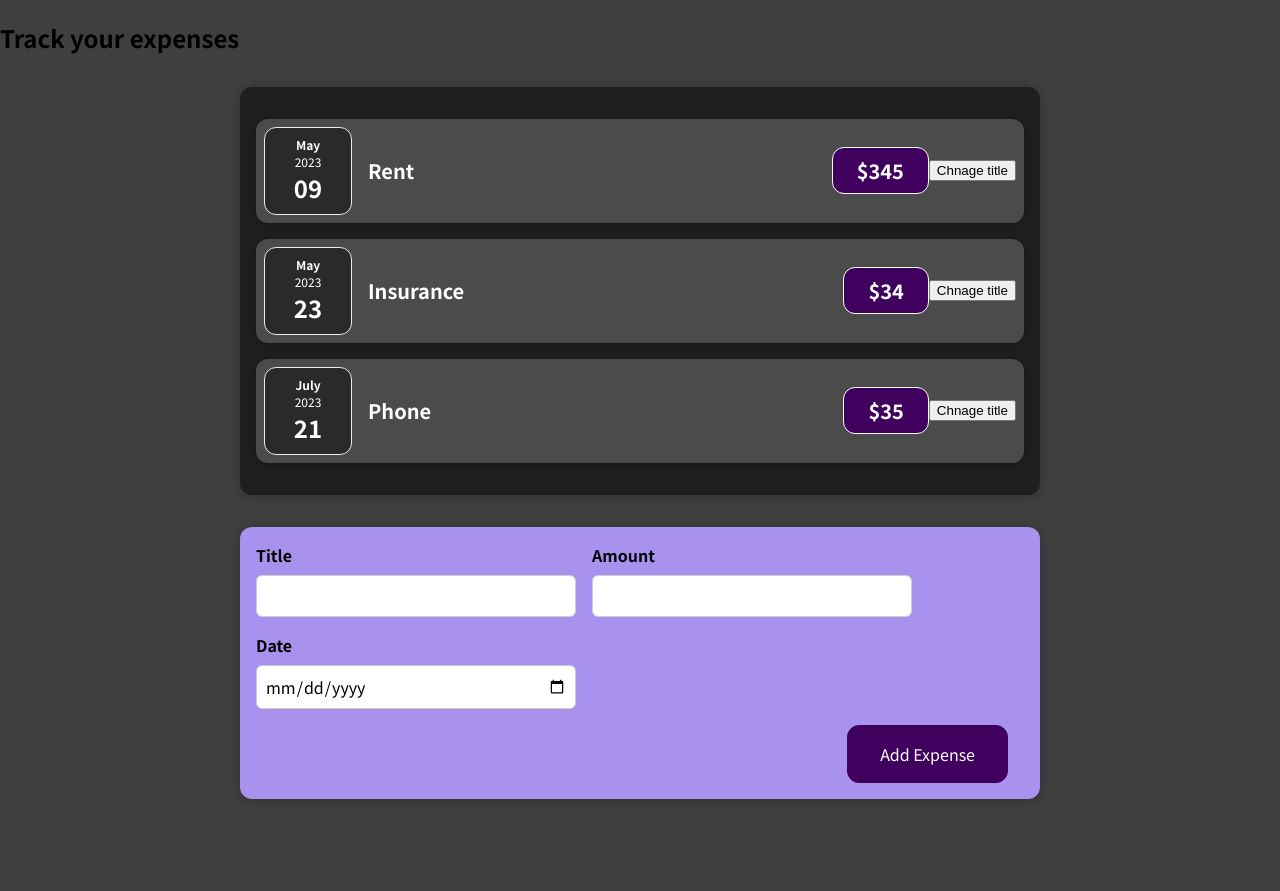
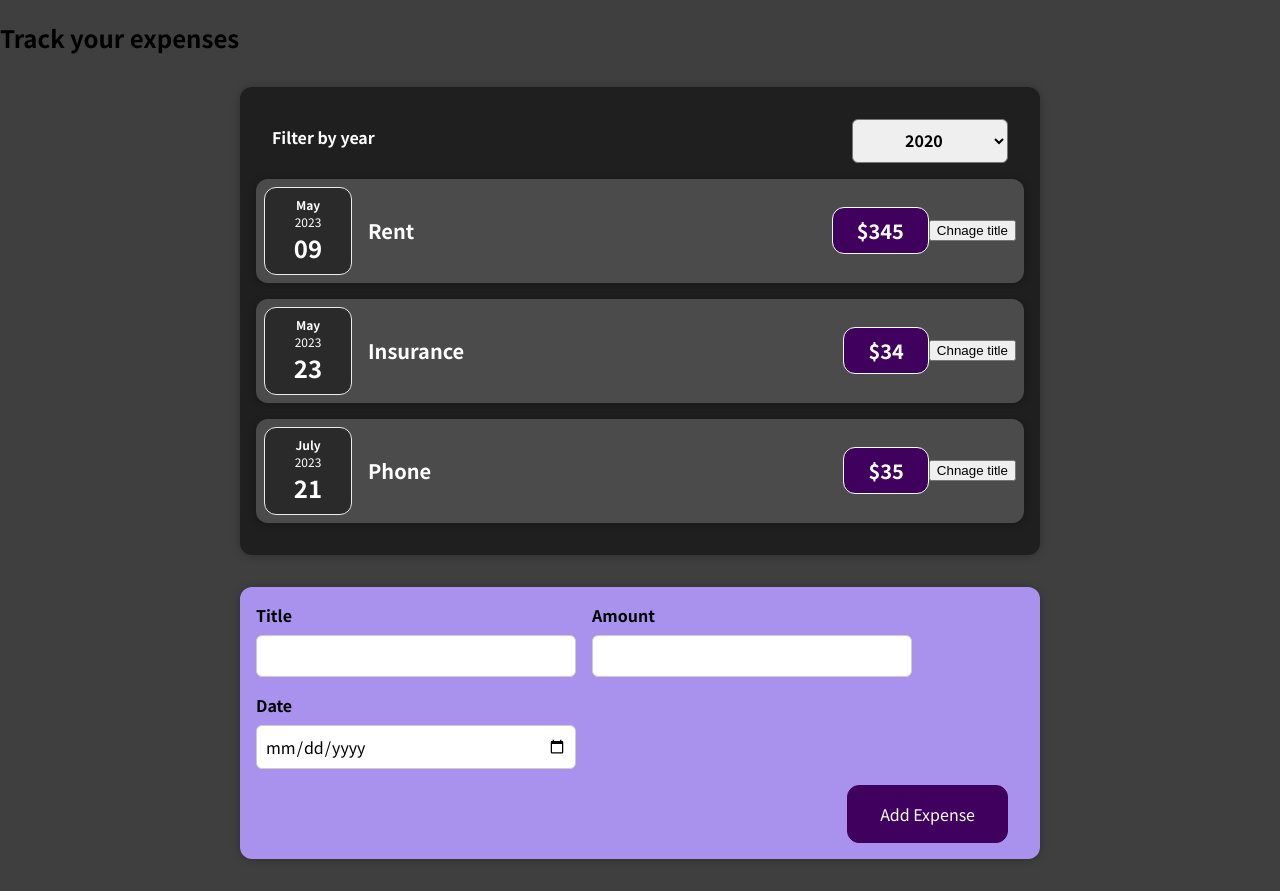
Before and after one commit to erhaneth/react-complete-training, a React (Create React App) app: page / in a window 1280 px wide. Before the commit the page ends 831 px from the top, so only its background shows below. Built offline with nearby package versions, Linux system fonts and the light colour scheme.

Commit message:
add expense filter

```diff
--- a/src/components/expenses/Expenses.js
+++ b/src/components/expenses/Expenses.js
@@ -2,11 +2,22 @@
 import ExpenseItem from "./ExpenseItem";
 import "./Expenses.css";
 import Card from "../UI/Card";
+import ExpenseFilter from "./ExpensesFilter";
+import { useState } from "react";
 
 const Expenses = (props) => {
+  const [filteredYear, setFilteredYear] = useState("2020");
+  const filterChageHandler = (selectedYear) => {
+    setFilteredYear(selectedYear);
+  };
   const expenses = props.expenses;
   return (
+    <div>
       <Card className="expenses">
+        <ExpenseFilter
+          selected={filteredYear}
+          onChangeFilter={filterChageHandler}
+        />
         {expenses.map((expense) => (
           <ExpenseItem
             key={expense.id}
@@ -16,6 +27,7 @@ const Expenses = (props) => {
           />
         ))}
       </Card>
+    </div>
   );
 };
 
--- /dev/null
+++ b/src/components/expenses/ExpensesFilter.css
@@ -0,0 +1,24 @@
+.expenses-filter {
+  color: white;
+  padding: 0 1rem;
+}
+
+.expenses-filter__control {
+  display: flex;
+  width: 100%;
+  align-items: center;
+  justify-content: space-between;
+  margin: 1rem 0;
+}
+
+.expenses-filter label {
+  font-weight: bold;
+  margin-bottom: 0.5rem;
+}
+
+.expenses-filter select {
+  font: inherit;
+  padding: 0.5rem 3rem;
+  font-weight: bold;
+  border-radius: 6px;
+}
--- /dev/null
+++ b/src/components/expenses/ExpensesFilter.js
@@ -0,0 +1,23 @@
+import React from "react";
+import "./ExpensesFilter.css";
+
+const ExpenseFilter = (props) => {
+  const dropdownChangeHandler = (event) => {
+    props.onChangeFilter(event.target.value);
+  };
+  return (
+    <div className="expenses-filter">
+      <div className="expenses-filter__control">
+        <label>Filter by year</label>
+        <select value={props.selected} onChange={dropdownChangeHandler}>
+          <option value="2023">2023</option>
+          <option value="2022">2022</option>
+          <option value="2021">2021</option>
+          <option value="2020">2020</option>
+          <option value="2022">2020</option>
+        </select>
+      </div>
+    </div>
+  );
+};
+export default ExpenseFilter;
```
Lines whose indentation alone changed are shown as unchanged.
